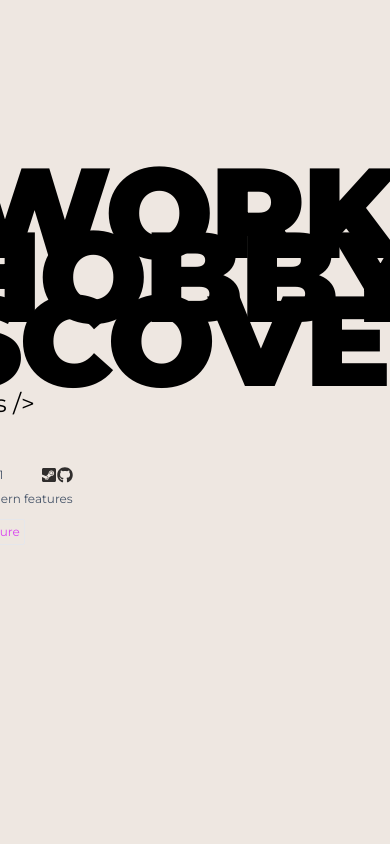
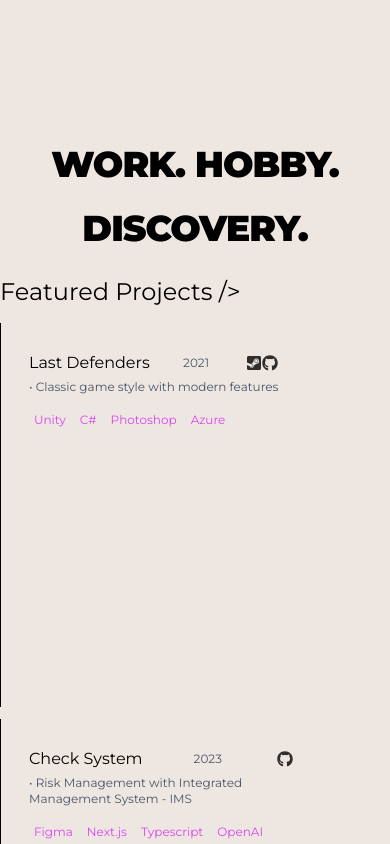
Before and after one commit to DiegoCstyles/portfolio, a Next.js app: page / in a window 390 px wide. Shown: the part 840-1684 px from the top of the page. Built offline with nearby package versions, Linux system fonts and the light colour scheme.

Commit message:
Update Section.tsx

```diff
--- a/components/Projects/Section.tsx
+++ b/components/Projects/Section.tsx
@@ -36,12 +36,12 @@ const projects = [
 
 const Section = ({ currentLanguage }: ProjectsProps) => {
   return (
-    <section className="hero min-h-screen flex-auto py-24 flex items-center justify-center animate-fade-in">
+    <section className="hero min-h-screen flex-auto py-24 sm:py-16 lg:py-24 flex items-center justify-center animate-fade-in">
       <div className="mx-auto max-w-[80rem] text-center">
 
         {/* timeline */}
-        <div className="mt-20 justify-center items-center">
-          <h1 className="light:text-black dark:text-white mt-3 text-9xl sm:text-7xl md:text-7xl lg:text-7xl xl:text-7xl leading-[4rem] tracking-tight uppercase font-black">
+        <div className="mt-8 justify-center items-center">
+          <h1 className="light:text-black dark:text-white mt-3 text-4xl sm:text-5xl lg:text-6xl xl:text-7xl leading-[4rem] tracking-tight uppercase font-black">
             {translations[currentLanguage].h1}
           </h1>
 
```
